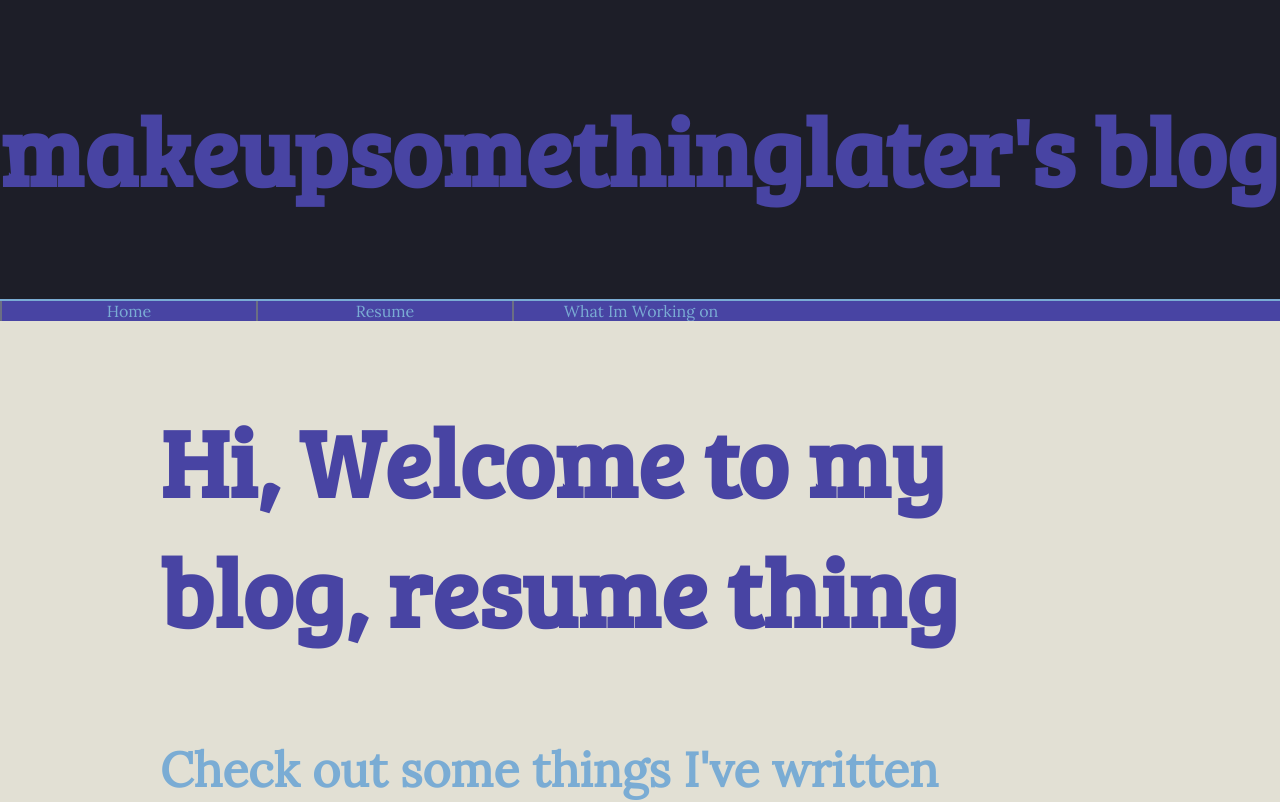
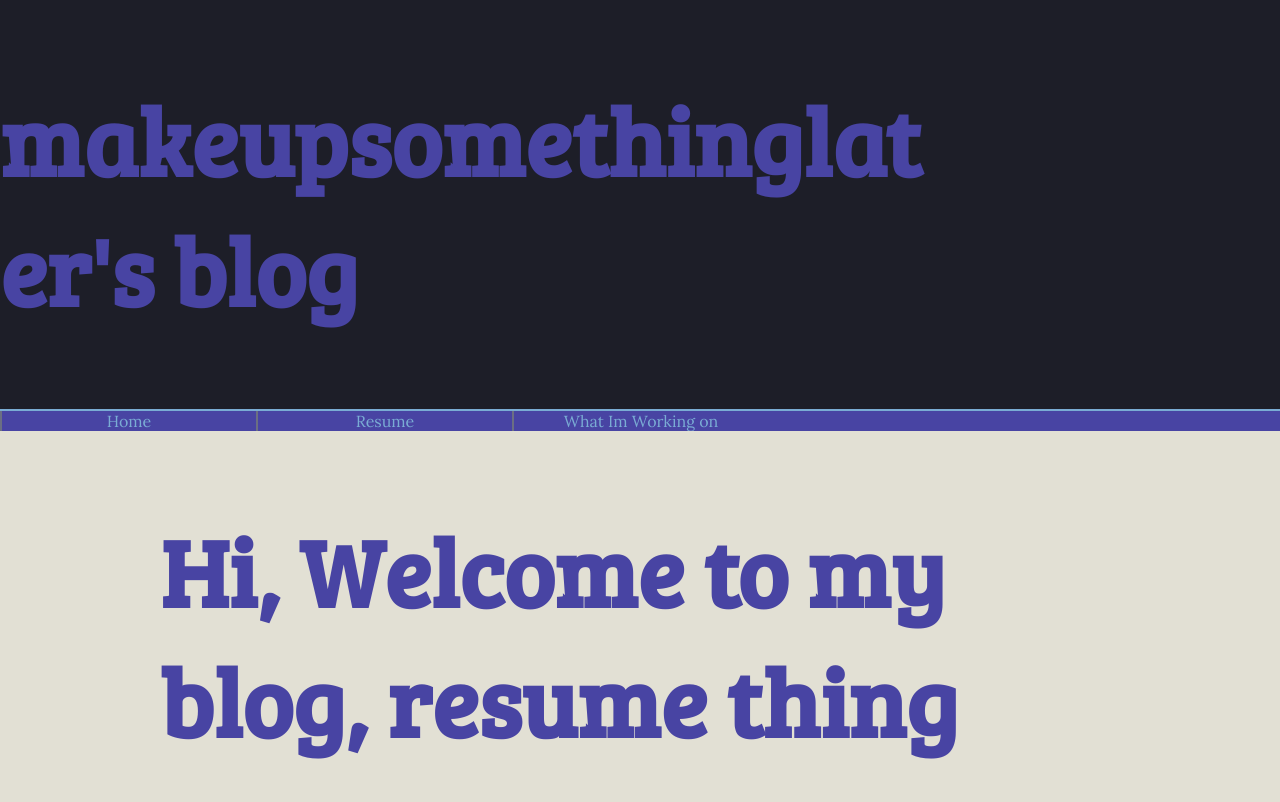
Before and after one commit to makeupsomething/blog, a React (Create React App) app: page / in a window 1280 px wide. Shown: the top 802 px of the page. Built offline with nearby package versions, Linux system fonts and the light colour scheme; what marksy would draw is missing.

Commit message:
Update banner width

```diff
--- a/src/App.js
+++ b/src/App.js
@@ -17,7 +17,7 @@ const BannerTitle = styled.h1`
 	color: #4844a3;
 	font-size: 6em;
 	word-wrap: break-word;
-	padding: 10px 0px;
+	width: 75%
 	font-family: 'Bree Serif', serif;
 `
 
```
